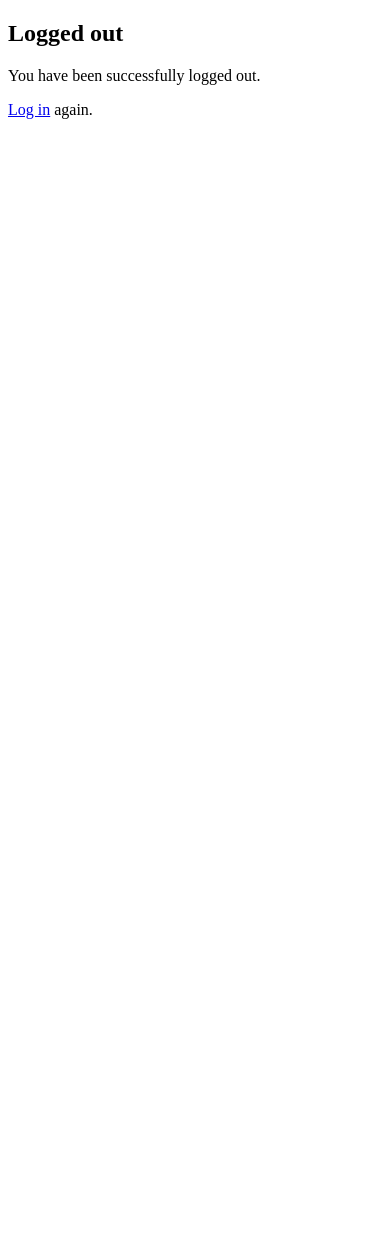
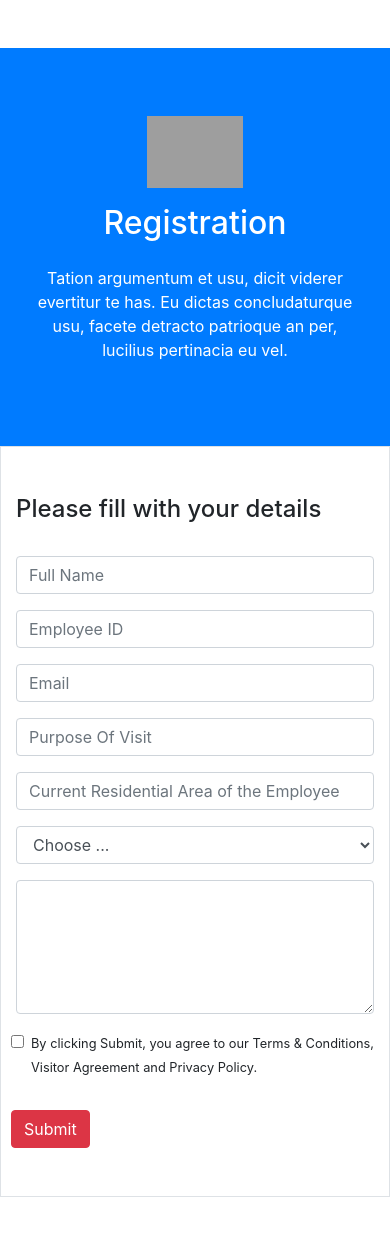
Before and after one commit to iam-veeramalla/officeassistant, a Django app: page /registration in a window 390 px wide. Before the commit the page ends 119 px from the top, so only its background shows below. Run offline with Django 3.2, Linux system fonts and the light colour scheme; a user stored in the database is signed in; some libraries are stand-ins or nearby versions; grey boxes are pictures that could not be loaded.

Commit message:
registration page ctreated

```diff
--- a/ctrl-alt-del/IMPLEMENTATION/templates/registration.html
+++ b/ctrl-alt-del/IMPLEMENTATION/templates/registration.html
@@ -1,14 +1,86 @@
 <!DOCTYPE html>
 <html lang="en">
 <head>
-    <meta charset="UTF-8">
-    <title>Logout</title>
+  <title>Office Assistant</title>
+  <meta charset="utf-8">
+  <meta name="viewport" content="width=device-width, initial-scale=1">
+<link href="https://maxcdn.bootstrapcdn.com/bootstrap/4.0.0/css/bootstrap.min.css" rel="stylesheet" id="bootstrap-css">
+<script src="https://maxcdn.bootstrapcdn.com/bootstrap/4.0.0/js/bootstrap.min.js"></script>
+<script src="https://cdnjs.cloudflare.com/ajax/libs/jquery/3.2.1/jquery.min.js"></script>
+<!------ Include the above in your HEAD tag ---------->
+<style>img {width:100%;}</style>
+<section class="testimonial py-5" id="testimonial">
+    <div class="container">
+        <div class="row ">
+            <div class="col-md-4 py-5 bg-primary text-white text-center ">
+                <div class=" ">
+                    <div class="card-body">
+                        <img src="http://www.ansonika.com/mavia/img/registration_bg.svg" style="width:30%">
+                        <h2 class="py-3">Registration</h2>
+                        <p>Tation argumentum et usu, dicit viderer evertitur te has. Eu dictas concludaturque usu, facete detracto patrioque an per, lucilius pertinacia eu vel.</p>
+                    </div>
+                </div>
+            </div>
+            <div class="col-md-8 py-5 border">
+                <h4 class="pb-4">Please fill with your details</h4>
+                <form>
+                    <div class="form-row">
+                        <div class="form-group col-md-12">
+                          <input id="Full Name" name="Full Name" placeholder="Full Name" class="form-control" type="text">
+                        </div>
+                    </div>
+                    <div class="form-row">
+                        <div class="form-group col-md-6">
+                          <input id="employee_id" name="Employee ID" placeholder="Employee ID" class="form-control" type="text">
+                        </div>
+                        <div class="form-group col-md-6">
+                          <input type="email" class="form-control" id="inputEmail4" placeholder="Email">
+                        </div>
+                    </div>
+                    <div class="form-row">
+                        <div class="form-group col-md-12">
+                          <input id="purpose" name="Purpose" placeholder="Purpose Of Visit" class="form-control" type="text">
+                        </div>
+                    </div>
+                    <div class="form-row">
+                        <div class="form-group col-md-6">
+                            <input id="area" name="area" placeholder="Current Residential Area of the Employee" class="form-control" required="required" type="text">
+                        </div>
+                        <div class="form-group col-md-6">
+
+                                  <select id="inputState" class="form-control">
+                                    <option selected>Choose ...</option>
+                                    <option> Green</option>
+                                    <option> Orange</option>
+                                    <option> Red</option>
+                                    <option> Containment</option>
+                                  </select>
+                        </div>
+                        <div class="form-group col-md-12">
+                                  <textarea id="comment" name="comment" cols="40" rows="5" class="form-control"></textarea>
+                        </div>
+                    </div>
+                    <div class="form-row">
+                        <div class="form-group">
+                            <div class="form-group">
+                                <div class="form-check">
+                                  <input class="form-check-input" type="checkbox" value="" id="invalidCheck2" required>
+                                  <label class="form-check-label" for="invalidCheck2">
+                                    <small>By clicking Submit, you agree to our Terms & Conditions, Visitor Agreement and Privacy Policy.</small>
+                                  </label>
+                                </div>
+                              </div>
+
+                          </div>
+                    </div>
+
+                    <div class="form-row">
+                        <button type="button" class="btn btn-danger">Submit</button>
+                    </div>
+                </form>
+            </div>
+        </div>
+    </div>
+</section>
 </head>
-<body>
-
-<h2>Logged out</h2>
-<p>You have been successfully logged out.</p>
-<p><a href="{% url 'login' %}">Log in</a> again.</p>
-
-</body>
 </html>
```
Also changed, not shown: 1 other file.
